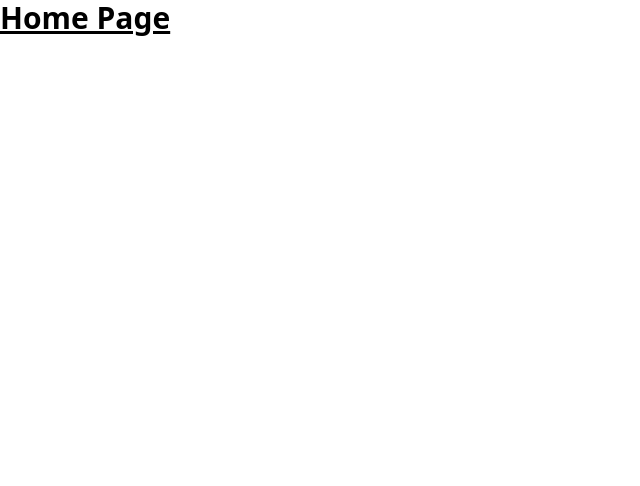
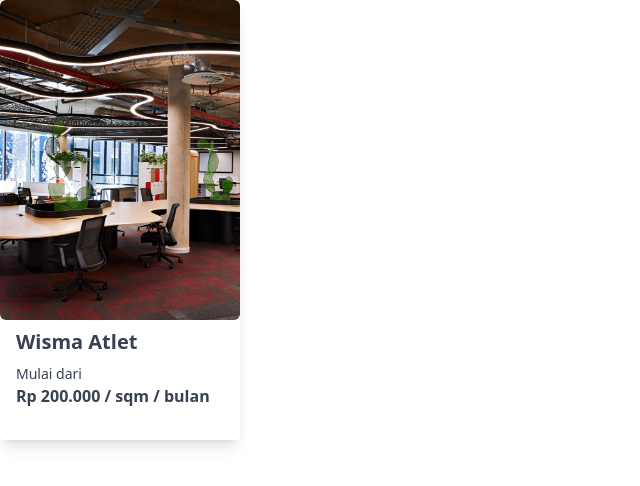
Before and after one commit to Sewakantor/frontend, a Next.js app: page / in a window 1280 px wide. Shown: the top 486 px of the page, without its empty margins (0-640 px from the left). Built offline with nearby package versions, Linux system fonts and the light colour scheme.

Commit message:
ADD card office component

```diff
--- /dev/null
+++ b/components/CardOffice.js
@@ -0,0 +1,23 @@
+import Image from 'next/image'
+import dummyImage from '../public/assets/images/card-kantor-dummy-image.jpg'
+
+export default function CardOffice() {
+    return (
+        <div className="w-60 rounded overflow-hidden shadow-lg">
+            <div className="h-80 max-w-full relative">
+                <Image className='absolute rounded-md object-none' layout="fill" src={dummyImage} alt="Sunset in the mountains" objectFit='cover'/>
+            </div>
+            <div className="px-4 py-2 pb-8">
+                <div className="font-semibold text-gray-700 text-xl mb-2">
+                    Wisma Atlet
+                    </div>
+                <p className="text-sm font-light text-gray-700">
+                    Mulai dari
+                </p>
+                <p className="font-semibold text-gray-700">
+                    Rp 200.000 / sqm / bulan
+                </p>
+            </div>
+        </div>
+    )
+}
--- a/pages/index.js
+++ b/pages/index.js
@@ -1,9 +1,12 @@
+import CardOffice from "../components/CardOffice";
+
 export default function Home() {
   return (
     <>
-      <h1 className="text-3xl font-bold underline">
+      <CardOffice/>
+      {/* <h1 className="text-3xl font-bold underline">
         Home Page
-      </h1>
+      </h1> */}
     </>
   )
 }
```
Also changed, not shown: public/assets/images/card-kantor-dummy-image.jpg (added), tailwind.config.js (line endings or trailing spaces).
